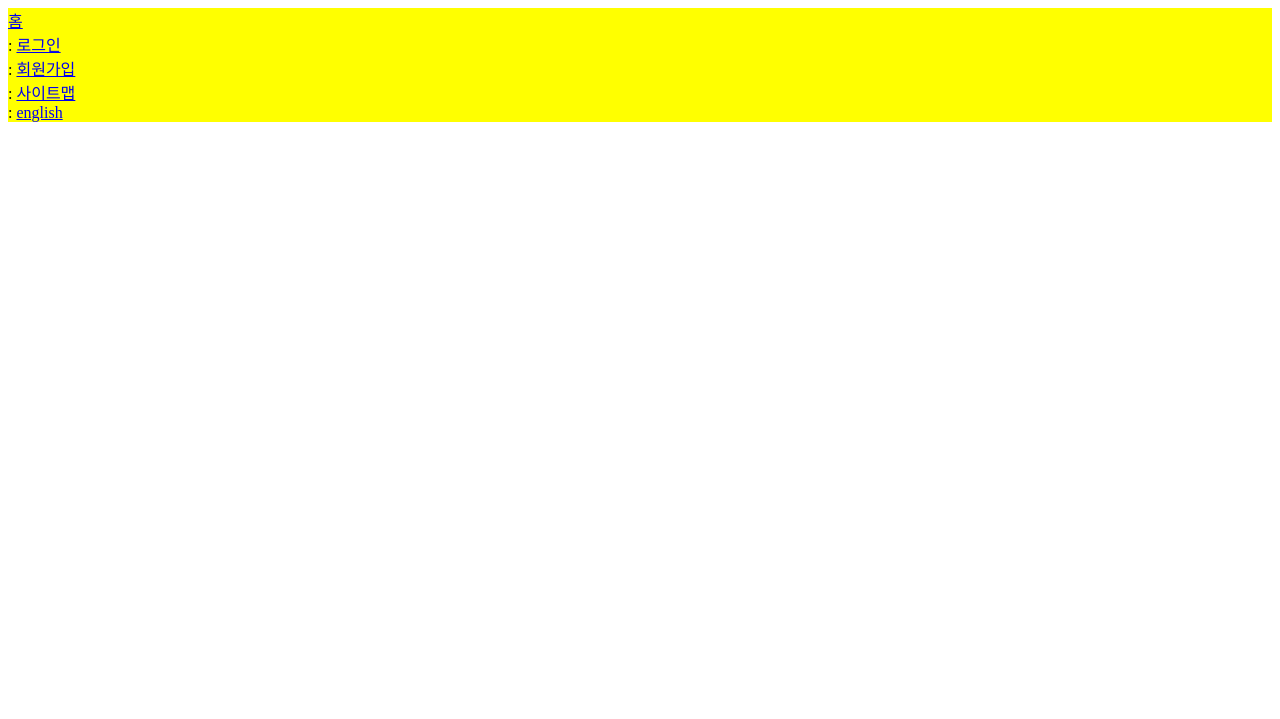
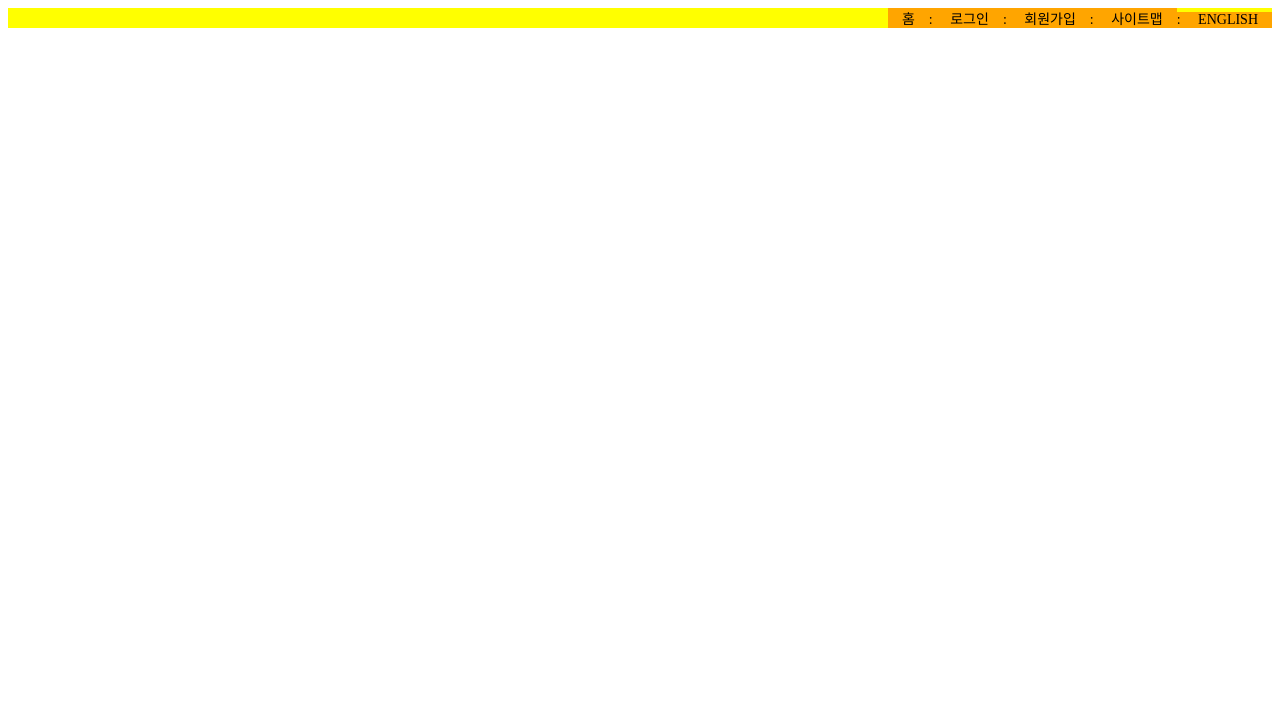
Before and after one commit to jaerim1102/basic_ui, a website: page src/components/member-service.html in a window 1280 px wide. Shown: the part 81-800 px from the top of the page. Drawn offline with Linux system fonts and the light colour scheme; a web font is replaced by a local one.

Commit message:
[실습] inline-block을 활용한 텍스트 링크 모음 (1)

```diff
--- a/src/components/css/member-service.css
+++ b/src/components/css/member-service.css
@@ -1,8 +1,46 @@
 /* 텍스트 링크 모음 */
 
+/* 컴포넌트 */
 .member-service {
+  --font-size: 0.875rem;
+
+  font-size: 0;
   background: yellow;
   list-style-type: none;
   padding-inline-start: 0;
   margin: 0;
+  text-align: right;
+
+  li {
+    background: orange;
+    display: inline-block;
+    margin: 0;
+    font-size: var(--font-size);
+
+    a {
+      padding: 0 1em;
+      font-variant: small-caps;
+      margin: 0;
+      text-transform: uppercase;
+      color: inherit;
+      text-decoration: none;
+    }
+
+    /* a:link{
+      color: green;
+    }
+
+    a:visited{
+      color: silver;
+    }
+
+    a:active{
+      color: red;
+    }
+
+    a:hover, a:focus{
+      color: yellow
+    } */
+
+  }
 }
```
Also changed, not shown: src/components/member-service.html (+2 -0 lines).
